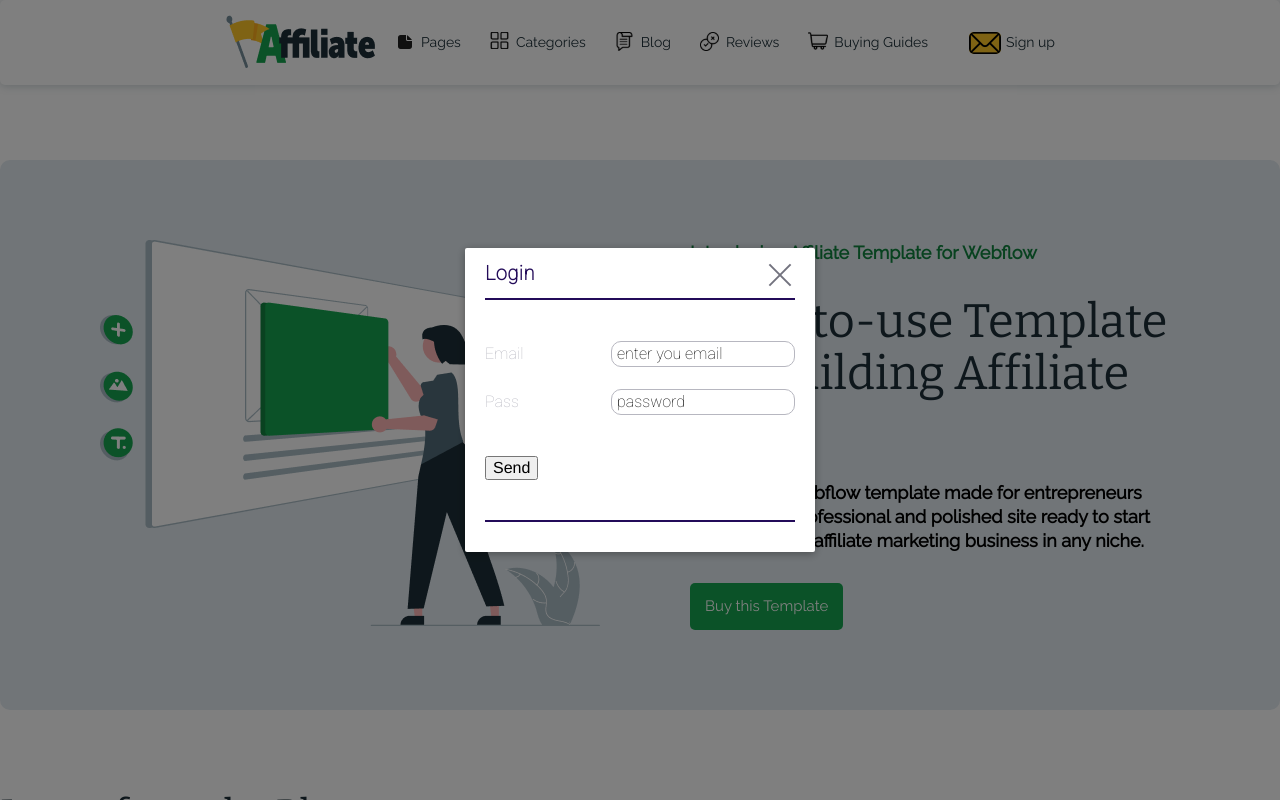
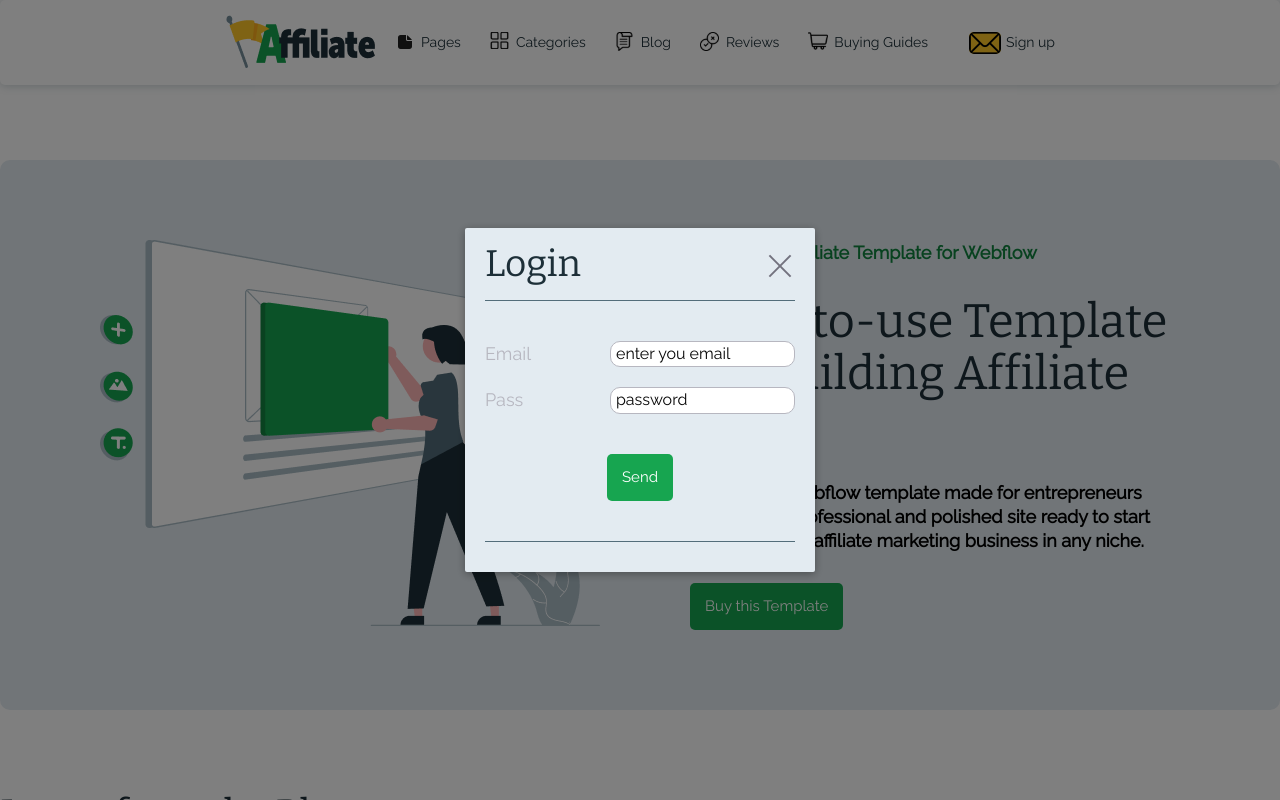
Before and after one commit to Evhenui/layout-vue_0, a Vue app: page / in a window 1280 px wide. Both pictures are taken after a click on the element "Sign up". Shown: the top 800 px of the page. Built offline with nearby package versions, Linux system fonts and the light colour scheme.

Commit message:
create login popup

```diff
--- a/src/components/PopupMenu/PopupLogin.vue
+++ b/src/components/PopupMenu/PopupLogin.vue
@@ -1,7 +1,7 @@
 <template>
   <PopupMenu>
     <template v-slot:header>
-      <h1>Login</h1>
+      <h1 class="title">Login</h1>
     </template>
     <template v-slot:body>
       <form class="form" action="" method="">
@@ -28,7 +28,7 @@
           />
         </div>
         <footer class="footer-popup">
-          <button class="btn-login popup-btn-login" type="submit">
+          <button class="popup-btn-send btn" type="submit">
             Send
           </button>
         </footer>
@@ -54,4 +54,8 @@ export default {
 .form > .password-login {
   margin-bottom: 40px;
 }
+.footer-popup {
+  display: flex;
+  justify-content: center;
+}
 </style>
--- a/src/components/PopupMenu/PopupMenu.vue
+++ b/src/components/PopupMenu/PopupMenu.vue
@@ -51,7 +51,7 @@ export default {
   width: 100%;
   margin: 0 auto;
   padding: 10px 20px;
-  background-color: #fff;
+  background: #E3EBF1;
   border-radius: 2px;
   box-shadow: 0 2px 8px rgba(0, 0, 0, 0.33);
   transition: all 0.3s ease;
@@ -63,13 +63,13 @@ export default {
   justify-content: space-between;
   align-items: center;
   padding: 0 0 10px 0;
-  border-bottom: 2px solid #230b59;
+  border-bottom: 1px solid #536D7A;
   & > h1 {
-    letter-spacing: 0.5px;
-    font-family: "Roboto";
-    font-size: 20px;
-    line-height: 0;
-    color: #230b59;
+    font-family: "Bitter", serif;
+    font-weight: 400;
+    font-size: 37px;
+    line-height: 52px;
+    color: #1D2F38;
   }
   .modal-header-close-btn {
     cursor: pointer;
@@ -103,19 +103,20 @@ export default {
 .modal-body {
   padding: 40px 0;
   margin: 0 0 20px 0;
-  border-bottom: 2px solid #230b59;
+  border-bottom: 1px solid #536D7A;
   & > form > div {
     margin-bottom: 20px;
     display: flex;
     justify-content: space-between;
     align-items: center;
     & > label {
-      font-family: "Roboto", sans-serif;
-      line-height: 28px;
+      font-family: "Raleway", serif;
+      font-weight: 400;
+      font-size: 18px;
       color: #b7b7c0;
     }
     & > ::placeholder {
-      font-family: "Roboto", sans-serif;
+      font-family: "Raleway", serif;
       line-height: 28px;
       color: #070707;
     }
@@ -127,8 +128,10 @@ export default {
       &:active,
       &:read-only,
       &:read-write {
-        font-family: "Roboto", sans-serif;
+        font-family: "Raleway", serif;
         color: #070707;
+        outline: 0;
+        outline-offset: 0;
       }
     }
   }
```
